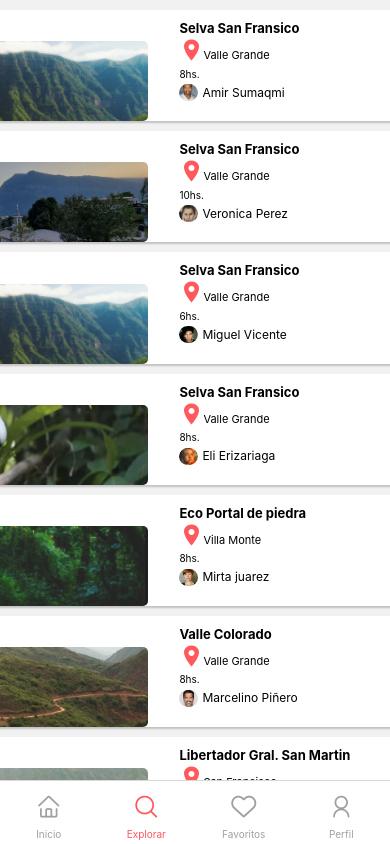
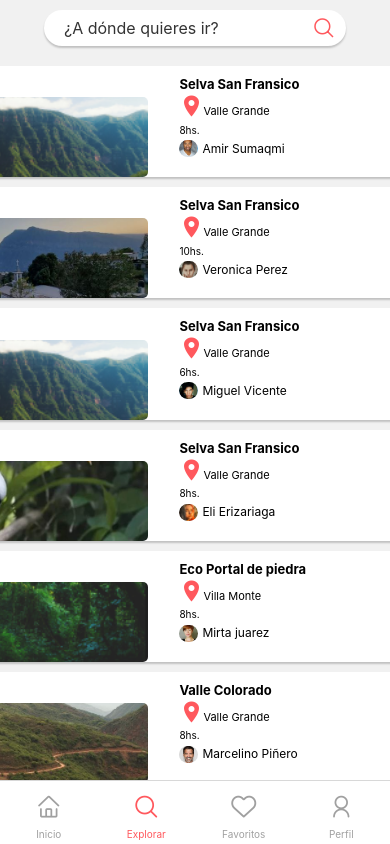
Before and after one commit to NozomiProjects/pilis-mod6-mobile-QhapaqTour, a React Native app: screen /Explore in a window 390 px wide. Built offline with nearby package versions, Linux system fonts and the light colour scheme.

Commit message:
Search-bar

```diff
--- /dev/null
+++ b/src/components/search-bar/SearchBar.jsx
@@ -0,0 +1,20 @@
+import React from 'react'
+import { TextInput, View } from 'react-native'
+import { styles } from './SearchBar.styles'
+import { Ionicons } from '@expo/vector-icons';
+import { COLORS } from '../../utils/theme'
+
+export const SearchBar = ({ handleSearch, searchQuery }) => {
+  return (
+    <View style={styles.searchContainer}>
+
+      <TextInput
+        placeholder='¿A dónde quieres ir?'
+        style={styles.searchInput}
+        onChangeText={handleSearch}
+        value={searchQuery}
+      />
+       <Ionicons name="md-search-outline" size={24} color={COLORS.primary} />
+    </View>
+  )
+}
--- /dev/null
+++ b/src/components/search-bar/SearchBar.styles.js
@@ -0,0 +1,25 @@
+import { StyleSheet } from 'react-native'
+import { COLORS } from '../../utils/theme'
+
+export const styles = StyleSheet.create({
+  searchContainer: {
+    flexDirection: 'row',
+    alignItems: 'center',
+    backgroundColor: COLORS.white,
+    borderRadius: 20,
+    margin: 10,
+    paddingVertical: 5,
+    paddingHorizontal: 10,
+    elevation: 3,
+    shadowColor: '#000',
+    shadowOffset: { width: 0, height: 2 },
+    shadowOpacity: 0.2,
+    shadowRadius: 2
+  },
+  searchInput: {
+    flex: 1,
+    marginLeft: 10,
+    fontSize: 16,
+    color: '#333'
+  }
+})
--- a/src/screens/Explore/ExploreScreen.jsx
+++ b/src/screens/Explore/ExploreScreen.jsx
@@ -1,10 +1,26 @@
-import React from 'react';
+import React,{useState} from 'react';
 import { Text, SafeAreaView, FlatList, Pressable, View, Image } from 'react-native';
 import { styles } from './ExploreScreen.styles.js';
 import { data } from './../../api/data.js';
 import { Entypo } from '@expo/vector-icons';
 import { Ionicons } from '@expo/vector-icons';
 import { COLORS } from '../../utils/theme';
+import { SearchBar } from './../../components/search-bar/SearchBar.jsx';//busca
+import { SafeAreaInsetsContext } from 'react-native-safe-area-context';
+
+export const ExploreScreen = ({navigation}) => {
+  //--Inicio codigo de busqueda
+  //1 -aqui busca el usuario principalmente ada
+  const [searchQuery, setSearchQuery] = useState('')
+  //4-aqui se setea lo del archivo SearchBar
+  const handleSearch = (query) => {
+    setSearchQuery(query)
+  }
+  //2- a medida que valla escribiendo el usuario se va a filtrar la ubicacion por titulo
+  const filteredLocations = data.filter(location => (
+    location.Lugar.toLowerCase().includes(searchQuery.toLowerCase())
+  ))
+  //--fin codigo de busqueda
 
 const Location = ({ item }) => (
   <Pressable>
@@ -27,12 +43,12 @@ const Location = ({ item }) => (
   </Pressable>
 );
 
-export const ExploreScreen = () => {
+
   return (
     <SafeAreaView style={styles.container}>
-
+      <SearchBar handleSearch={handleSearch} searchQuery={searchQuery} />
       <FlatList
-        data={data}
+        data={filteredLocations}
         renderItem={Location}
         keyExtractor={item => item.id}
         style={styles.itemList}
```
